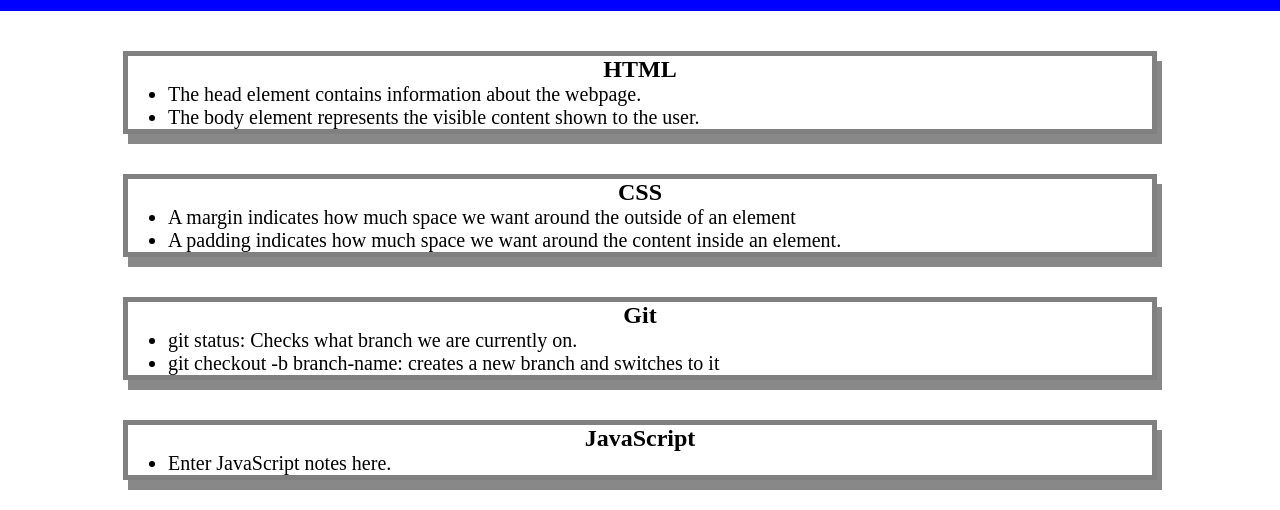
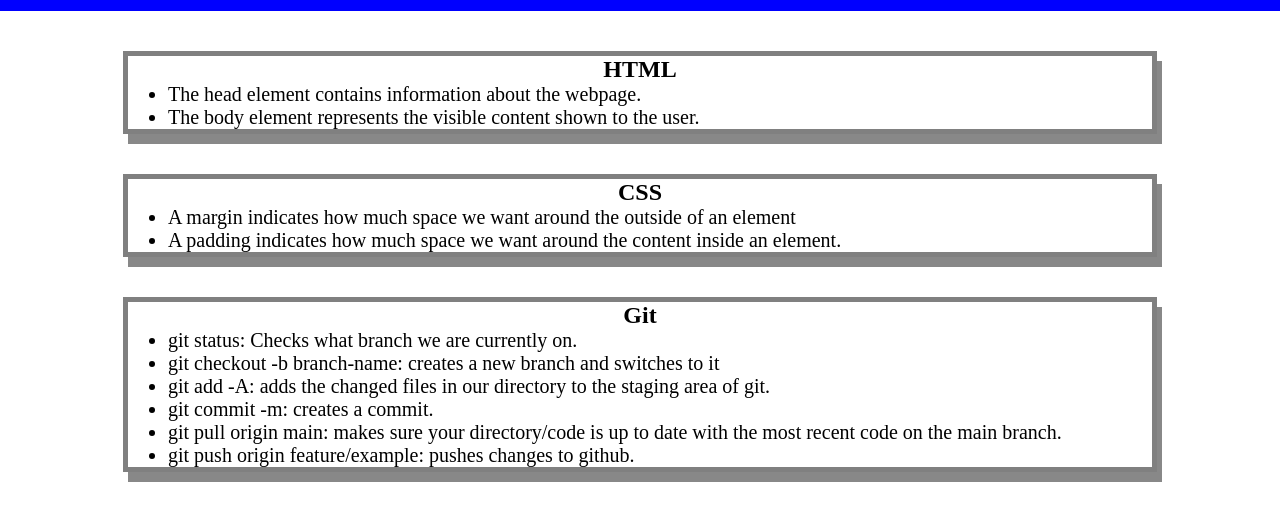
Before and after one commit to A-Frankhouser/prework-study-guide, a plain HTML site: page prework-study-guide/index.html in a window 1280 px wide. Shown: the part 127-637 px from the top of the page. Drawn offline with Linux system fonts and the light colour scheme.

Commit message:
added notes to Git section of HTML

```diff
--- a/prework-study-guide/index.html
+++ b/prework-study-guide/index.html
@@ -38,6 +38,10 @@
         <ul>
           <li>git status: Checks what branch we are currently on.</li>
           <li>git checkout -b branch-name: creates a new branch and switches to it</li>
+          <li>git add -A: adds the changed files in our directory to the staging area of git.</li>
+          <li>git commit -m: creates a commit.</li>
+          <li>git pull origin main: makes sure your directory/code is up to date with the most recent code on the main branch.</li>
+          <li>git push origin feature/example: pushes changes to github.</li>
         </ul>
 
       </section>
```
